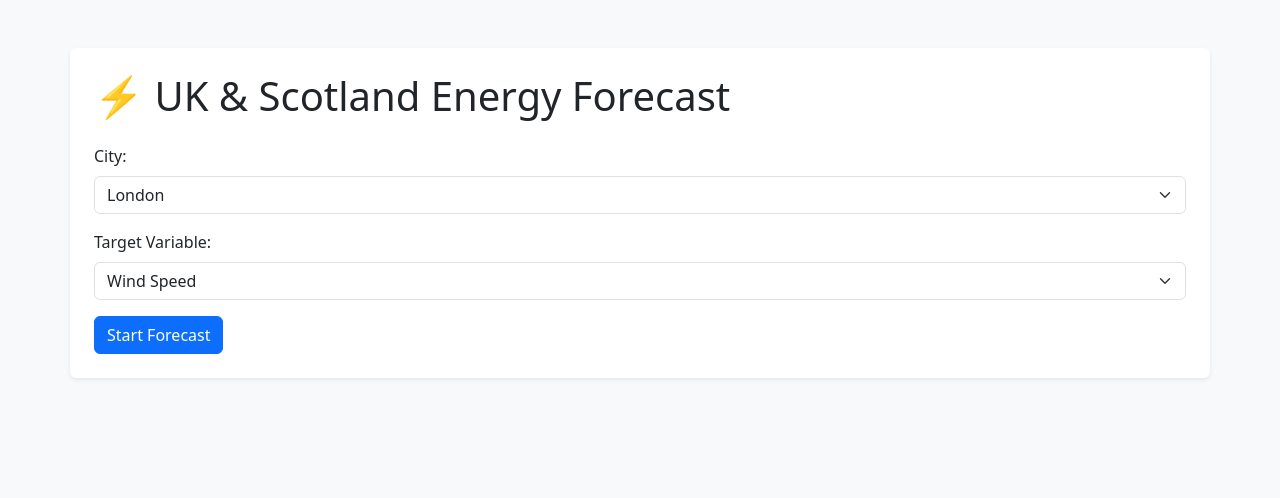
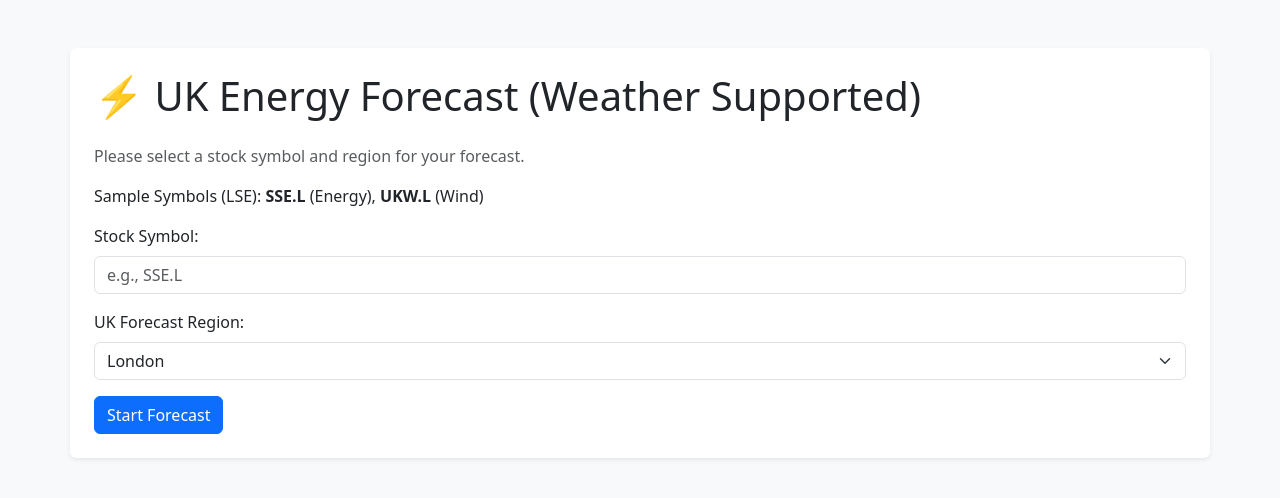
Before and after one commit to ngamzedeniz/energy-forecast-dashboard, a FastAPI app: page / in a window 1280 px wide. Shown: the top 498 px of the page. Run offline with FastAPI, Linux system fonts and the light colour scheme.

Commit message:
Update index.html

```diff
--- a/templates/index.html
+++ b/templates/index.html
@@ -1,32 +1,31 @@
 <!DOCTYPE html>
 <html>
 <head>
-    <title>UK & Scotland Energy Forecast</title>
+    <title>UK Energy Forecast Entry</title>
     <link href="https://cdn.jsdelivr.net/npm/bootstrap@5.3.3/dist/css/bootstrap.min.css" rel="stylesheet">
 </head>
 <body class="bg-light">
     <div class="container mt-5 p-4 bg-white rounded shadow-sm">
-    <h1 class="mb-4">⚡ UK & Scotland Energy Forecast</h1>
+        <h1 class="mb-4">⚡ UK Energy Forecast (Weather Supported)</h1>
+        <p class="text-muted">Please select a stock symbol and region for your forecast.</p>
+        <p>Sample Symbols (LSE): <strong>SSE.L</strong> (Energy), <strong>UKW.L</strong> (Wind)</p>
 
         {% if error_message %}
             <div class="alert alert-danger">{{ error_message }}</div>
         {% endif %}
 
-    <form method="post" action="/predict">
+        <form method="POST" action="/predict">
             <div class="mb-3">
-            <label for="city" class="form-label">City:</label>
+                <label for="ticker" class="form-label">Stock Symbol:</label>
+                <input type="text" id="ticker" name="ticker" class="form-control" required placeholder="e.g., SSE.L">
+            </div>
+
+            <div class="mb-3">
+                <label for="city" class="form-label">UK Forecast Region:</label>
                 <select id="city" name="city" class="form-select" required>
                     {% for city_name in cities %}
                         <option value="{{ city_name }}">{{ city_name }}</option>
                     {% endfor %}
-            </select>
-        </div>
-
-        <div class="mb-3">
-            <label for="target" class="form-label">Target Variable:</label>
-            <select id="target" name="target" class="form-select">
-                <option value="Wind_Speed">Wind Speed</option>
-                <option value="Temperature">Temperature</option>
                 </select>
             </div>
 
```
Lines whose indentation alone changed are shown as unchanged.
